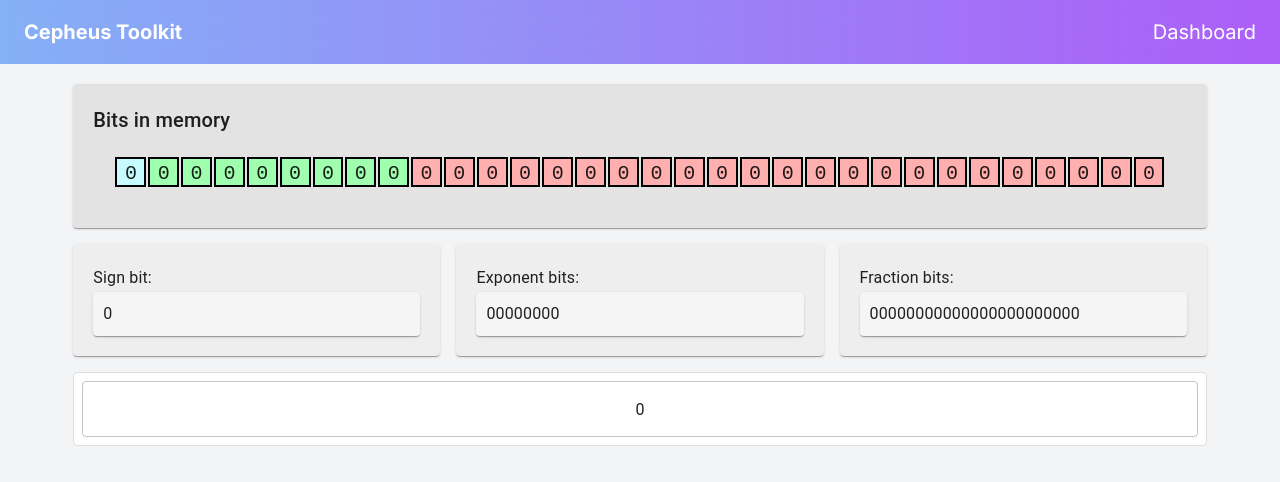
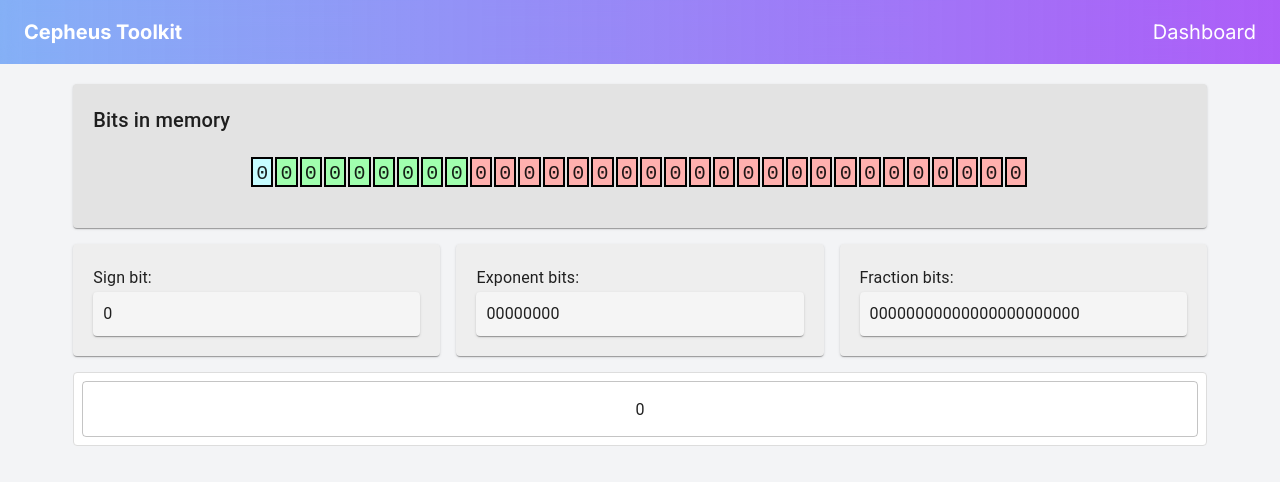
Before and after one commit to RealXuChe/CS385, a Next.js app: page /toolbox/ieee754 in a window 1280 px wide. Shown: the top 482 px of the page. Built offline with nearby package versions, Linux system fonts and the light colour scheme.

Commit message:
fix typo

```diff
--- a/src/app/toolbox/ieee754/IEEE754.css
+++ b/src/app/toolbox/ieee754/IEEE754.css
@@ -10,9 +10,9 @@ body {
 
 #bit-container {
   display: flex;
-  justify-content: center;
+  justify-content: flex-start;
   flex-wrap: nowrap;
-  max-width: 100%;
+  max-width: 800px;
   margin: 0 auto;
   padding: 10px;
 }
```
